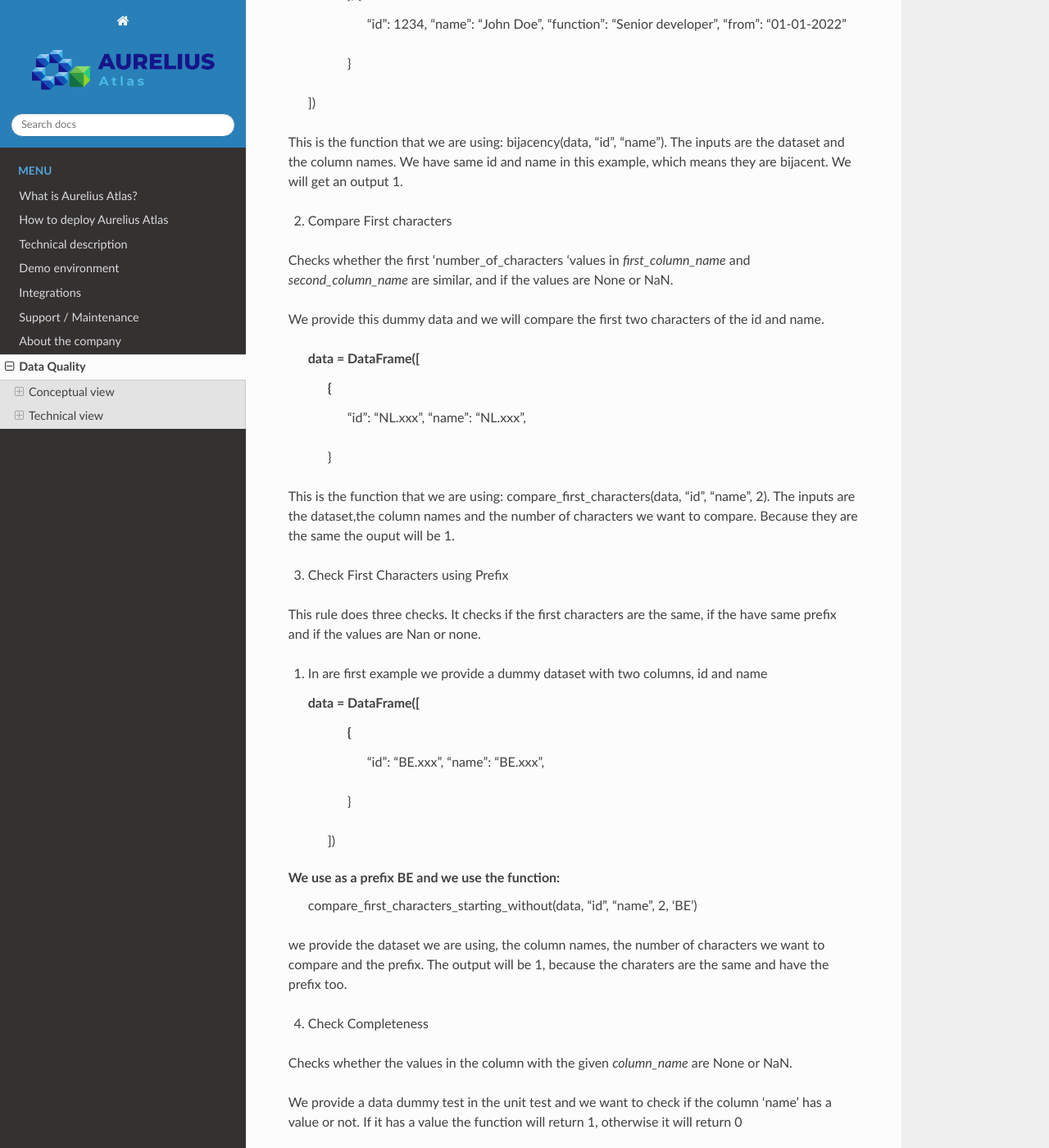
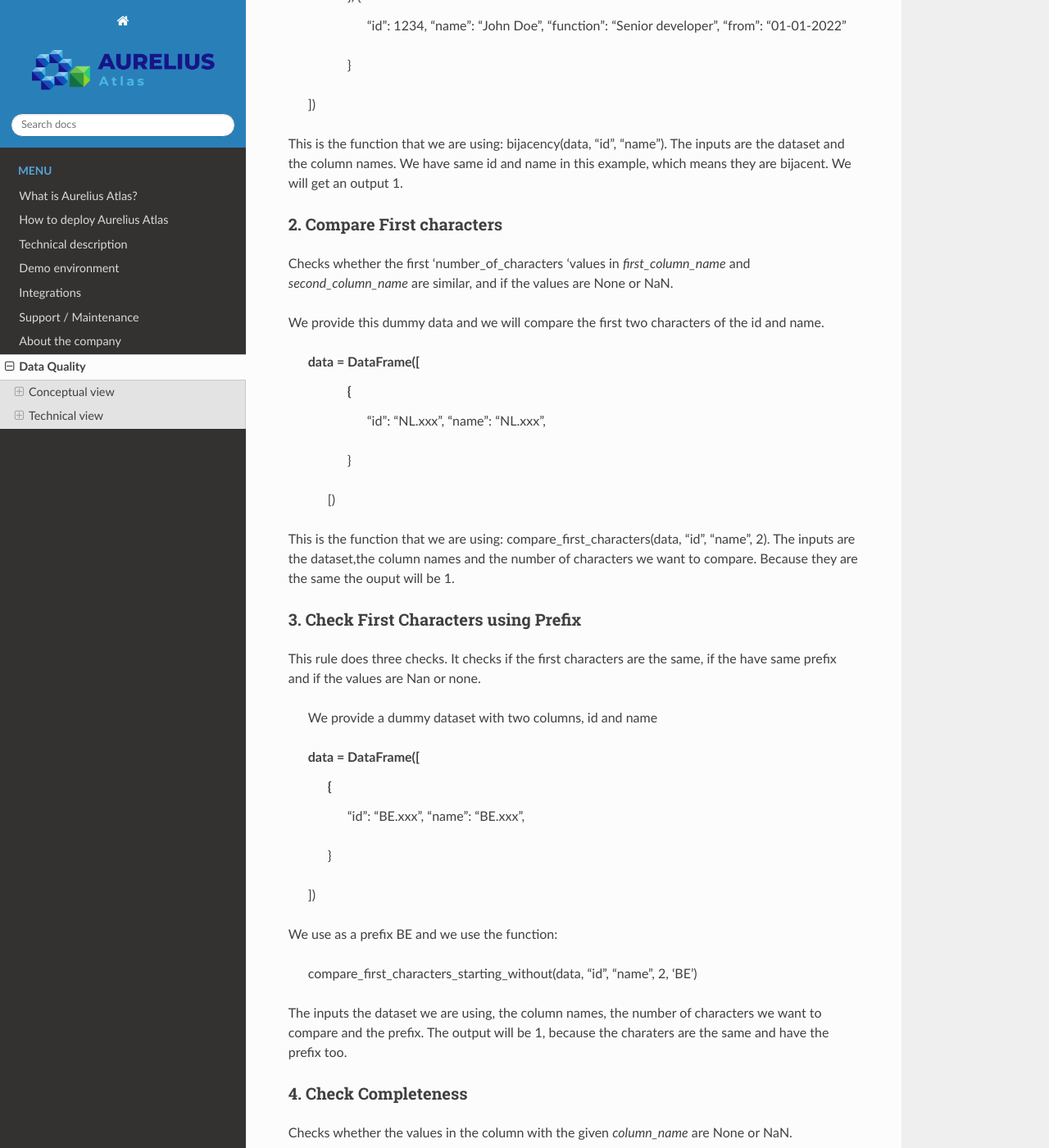
Before and after one commit to aureliusenterprise/doc_technical_manual, a Sphinx documentation site: the page built from DOc/docs/source/Options/data_quality.rst, in a window 1280 px wide and 1400 px high, scrolled down 5602 px. Shown: the whole window at 82% size. Built offline with Sphinx 7.4.7 and the Read the Docs theme 2.0.0, drawn with Linux system fonts in a browser that asks for light colours; pages that are not in the unit, such as notebooks, are missing from menus; some of the changed text lies outside the part shown.

Commit message:
Update data_quality.rst

```diff
--- a/DOc/docs/source/Options/data_quality.rst
+++ b/DOc/docs/source/Options/data_quality.rst
@@ -302,6 +302,7 @@
 
 
 1. Bijacency
+~~~~~~~~~~~~
 
 In our example,we are providing a dummy dataset and we are comparing the columns "id" and "name".
 
@@ -333,19 +334,26 @@
 
 
 
+
+
 2. Compare First characters
-
+~~~~~~~~~~~~~~~~~~~~~~~~~~~~
 
 Checks whether the first 'number_of_characters 'values in `first_column_name` and `second_column_name` are similar, and if the values are None or NaN.
 
 We provide this dummy data and we will compare the first two characters of the id and name.
 
+
+
  data = DataFrame([
         {
             "id": "NL.xxx",
             "name": "NL.xxx",
+        }
+    [)
 
-        }
+
+
 
 This is the function that we are using: compare_first_characters(data, "id", "name", 2). The inputs are the dataset,the column names and the number of characters we want to compare.
 Because they are the same the ouput will be 1.
@@ -355,31 +363,37 @@
 
 
 
+
 3. Check First Characters using Prefix
+~~~~~~~~~~~~~~~~~~~~~~~~~~~~~~~~~~~~~~~
 
 
 This rule does three checks. It checks if the first characters are the same, if the have same prefix and if the values are Nan or none.
 
 
-1) In are first example we provide a dummy dataset with two columns, id and name
+    We provide a dummy dataset with two columns, id and name
 
-   data = DataFrame([
-        {
-            "id": "BE.xxx",
-            "name": "BE.xxx",
 
-        }
+    data = DataFrame([
+            {
+                "id": "BE.xxx",
+                "name": "BE.xxx",
+
+            }
     ])
 
 We use as a prefix BE and we use the function:
-	compare_first_characters_starting_without(data, "id", "name", 2, 'BE')
 
-we provide the dataset we are using, the column names, the number of characters we want to compare and the prefix.
+
+    compare_first_characters_starting_without(data, "id", "name", 2, 'BE')
+
+The inputs the dataset we are using, the column names, the number of characters we want to compare and the prefix.
 The output will be 1, because the charaters are the same and have the prefix too.
 
 
 
 4. Check Completeness
+~~~~~~~~~~~~~~~~~~~~~~
 
 Checks whether the values in the column with the given `column_name` are None or NaN.
 
@@ -394,15 +408,17 @@
             "function": "Developer",
             "from": "01-01-2021"
         }
+        })
 
  This is the function tha we will use. The inputs are data and the name of the column we want to check.
 
-	 completeness(data, "name")
+	  completeness(data, "name")
 
  The output here will be 0, because the column 'name' has no value in it.
 
 
 5. Check Conditional Completeness
+~~~~~~~~~~~~~~~~~~~~~~~~~~~~~~~~~~
 
 
 We are checking that the columns "value" and "conditional" are 'None' or 'NaN'. But before we do that we filter out the rows
@@ -431,6 +447,7 @@
 
 
 6. Check Unallowed Text
+~~~~~~~~~~~~~~~~~~~~~~~~
 
 
 We are checking if there is unalllowed text in the columns of the dummy dataframe.
@@ -447,6 +464,7 @@
         }
     ])
 
+
 This is the function we are using. The inputs are is the dataframe, the name of the two columns, the values of the substrings and the unallowed text.
 
     conditional_unallowed_text(data, "conditional", "value", values, unallowed_text_item)
@@ -457,6 +475,7 @@
 
 
 7. Check Conditional Value
+~~~~~~~~~~~~~~~~~~~~~~~~~~~~
 
 
 We are checking the 'value' and 'conditional' column to see if it contains the expected values of the 'key' values object.
@@ -470,7 +489,8 @@
         }
     ])
 
-this is the function we ae using. The inputs are data of the dummy dataset, the names of the columns which are "value" and "conditional" and the values, that are the substrings we want to check.
+
+This is the function we ae using. The inputs are data of the dummy dataset, the names of the columns which are "value" and "conditional" and the values, that are the substrings we want to check.
 
     result = conditional_value(data, "conditional", "value", values)
 The output here will 1, because "value" column, contains an expecetd value. Otherwise it would be 0.
@@ -478,6 +498,7 @@
 
 
 8. Check Character Count
+~~~~~~~~~~~~~~~~~~~~~~~~~
 
 
  Checks how many times the values in the column with the given `column_name` contain a specific character.
@@ -500,6 +521,7 @@
 
 
 9. Check Matching Pattern
+~~~~~~~~~~~~~~~~~~~~~~~~~~
 
 
 In this example we are checking if the values in the column `name` match the given `pattern`.
@@ -523,6 +545,7 @@
 
 
 10. Check Invalidity
+~~~~~~~~~~~~~~~~~~~~
 
 
 In this example we are checking if the values  in the column with the given name `value` does not exist in the given list of `exampleValues`.
@@ -537,6 +560,7 @@
         }
     ])
 
+
 The funtion we are using is called invalidity. The inputs are data, column name and the list of values we want to check.
 
     invalidity(data, "value", exampleValues)
@@ -545,6 +569,7 @@
 
 
 11. Check Length
+~~~~~~~~~~~~~~~~~
 
 In this example we are checking if the number of characters of the values in the column `id` are equal to the `required_length`.
 
@@ -565,6 +590,7 @@
 
 
 12. Check Range
+~~~~~~~~~~~~~~~~
 
 
 In this example we checking if the values in the column  `column_name` are greater than or equal to the given `lower_bound` or less than or equal to the given `upper_bound`.
@@ -588,6 +614,7 @@
 
 
 13. Check Prefix
+~~~~~~~~~~~~~~~~
 
 
 In this example we are checking if the values in the column `column_name` start with any of the given `prefixes`.
@@ -603,13 +630,16 @@
 
 This is the function we are using. The inputs are the data the column name and the prefix.
 
+
     starts_with(data, "id", "1")
+
 
 The output wil be 1, because "1" is in the value of the id column.
 
 
 
 14. Check Unallowed Text
+~~~~~~~~~~~~~~~~~~~~~~~~
 
 
 In this example we are checking if the values in the column `Organisation` contain a specific unallowed `text`.
@@ -625,6 +655,7 @@
     ])
 
 
+
 This is the function we are using. The inputs are data, the column name and the unallowed text
 
     unallowed_text(data, "Organisation", "BG Van Oord")
@@ -633,6 +664,7 @@
 
 
 15. Check Uniqueness
+~~~~~~~~~~~~~~~~~~~~~
 
 
 In this example we are checking if the values in the column `id` are unique. We are looking for duplicate values
@@ -661,6 +693,7 @@
 
 
 16. Check Validity
+~~~~~~~~~~~~~~~~~~
 
 In this example we are checking if the values in the column `value` exist in the list of exampleValues.
 
```
Also changed, not shown: other parts of DOc/docs/source/Options/data_quality.rst (+1 -1 lines).
